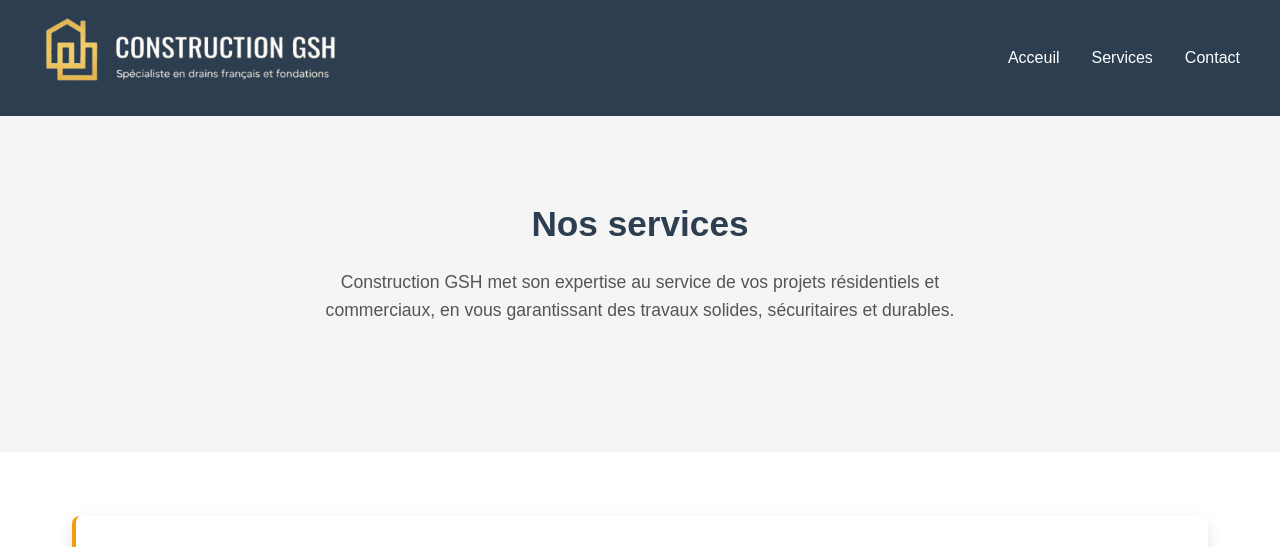
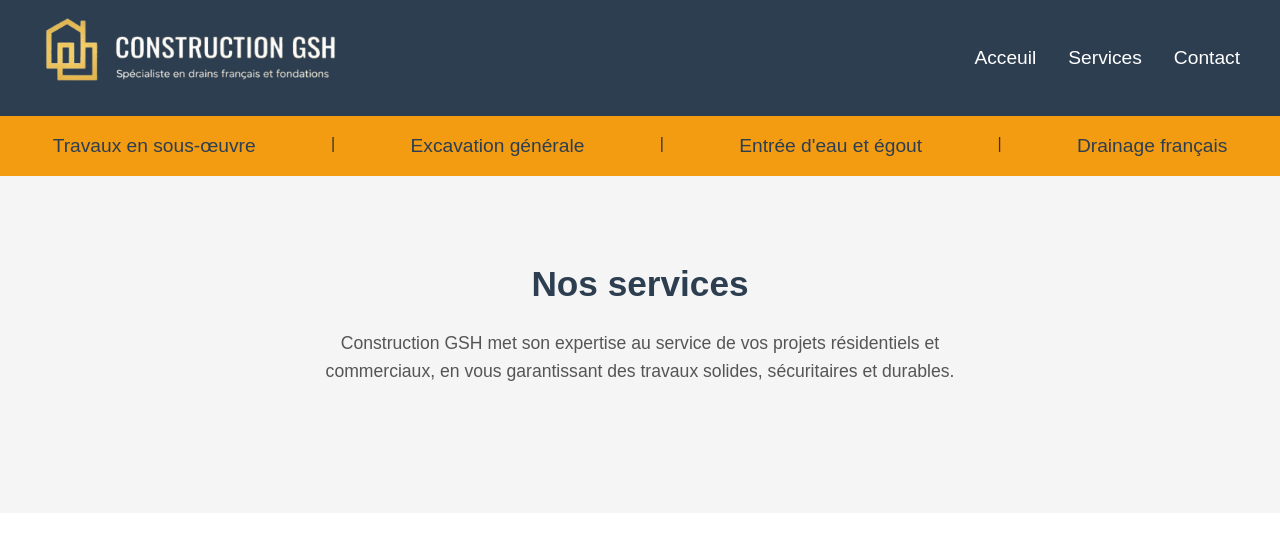
Before and after one commit to ynishm10/PROJET-GSH-CONSTRUCTION, a plain HTML site: page frontend/service.html in a window 1280 px wide. Shown: the top 547 px of the page. Drawn offline with Linux system fonts and the light colour scheme.

Commit message:
ajout des lient vers les services

```diff
--- a/frontend/public/style.css
+++ b/frontend/public/style.css
@@ -41,14 +41,33 @@ nav {
     gap: 2rem;
 }
 
+nav2{
+    padding: 15px;
+    display: flex;
+    justify-content: space-around;
+    background-color: #f39c12;
+}
+
 nav a {
+    font-size: 1.2rem;
     color: white;
+    text-decoration: none;
+    transition: color 0.3s;
+}
+
+nav2 a {
+    font-size: 1.2rem;
+    color: #2c3e50;
     text-decoration: none;
     transition: color 0.3s;
 }
 
 nav a:hover {
     color: #f39c12;
+}
+
+nav2 a:hover {
+    color: white;
 }
 
 .hero {
--- a/frontend/service.html
+++ b/frontend/service.html
@@ -23,6 +23,15 @@
             </nav>
         </div>
     </header>
+    <nav2>
+        <a href="service.html#travaux-en-sous-oeuvre">Travaux en sous-œuvre</a>
+        <p>|</p>
+        <a href="service.html#excavation-generale">Excavation générale</a>
+        <p>|</p>
+        <a href="service.html#entree-d-eau-et-egout">Entrée d'eau et égout</a>
+        <p>|</p>
+        <a href="service.html#drainage-francais">Drainage français</a>
+    </nav2>
 
     <!-- HERO -->
     <section d="contact" class="contact">
@@ -39,7 +48,7 @@
 
         <div class="service">
             <div>
-                <h2>Excavation générale</h2>
+                <h2 id="excavation-generale">Excavation générale</h2>
                 <p>
                     Nos services d’excavation générale couvrent tous les travaux nécessaires
                     à la préparation de vos projets de construction. Que ce soit pour une
@@ -64,8 +73,7 @@
         </div>
 
         <div class="service">
-            <div>
-                <h2>Drainage français</h2>
+            <div><h2 id="drainage-francais">Drainage français</h2>
                 <p>
                     Un système de drainage efficace est essentiel pour protéger votre
                     bâtiment contre l’humidité et les infiltrations d’eau. Construction GSH
@@ -89,8 +97,7 @@
         </div>
 
         <div class="service">
-            <div>
-                <h2>Travaux en sous-œuvre</h2>
+            <div><h2 id="travaux-en-sous-oeuvre">Travaux en sous-œuvre</h2>
                 <p>
                     Les travaux en sous-œuvre exigent une expertise particulière, surtout
                     lorsqu’ils sont réalisés dans des espaces restreints ou sur des terrains
@@ -113,8 +120,7 @@
         </div>
 
         <div class="service">
-            <div>
-                <h2>Entrée d’eau et égout</h2>
+            <div><h2 id="entree-d-eau-et-egout">Entrée d’eau et égout</h2>
                 <p>
                     Nous réalisons tous les travaux liés aux entrées d’eau potable et aux
                     systèmes d’égout, qu’il s’agisse d’une nouvelle installation ou d’une
```
Also changed, not shown: frontend/contact.html (+9 -0 lines), frontend/index.html (+9 -0 lines).
